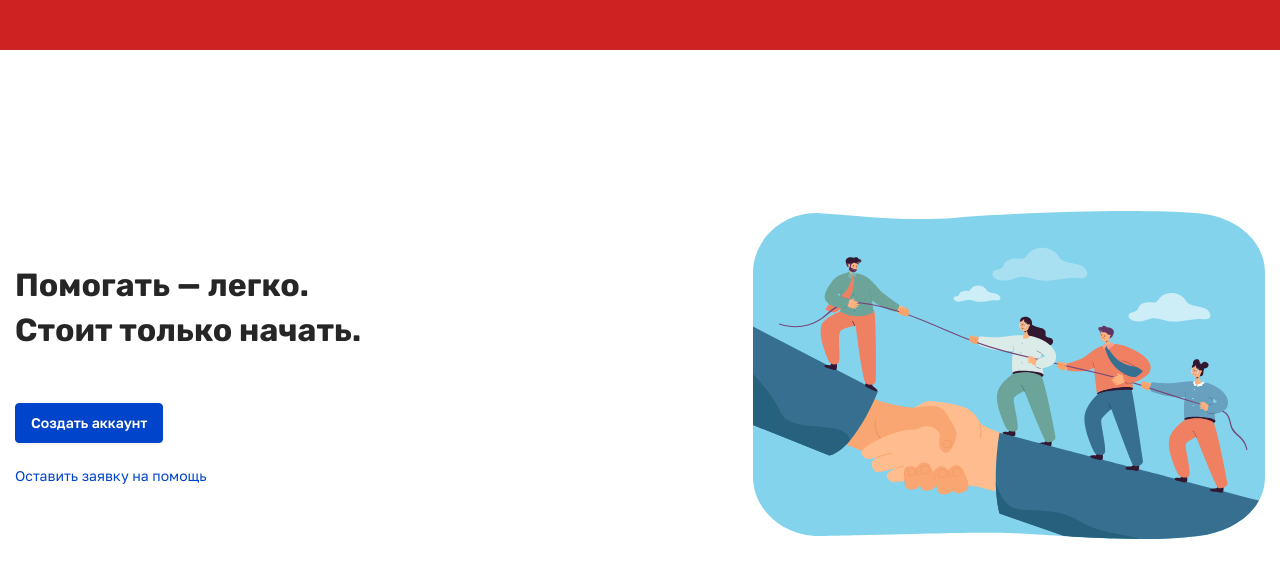
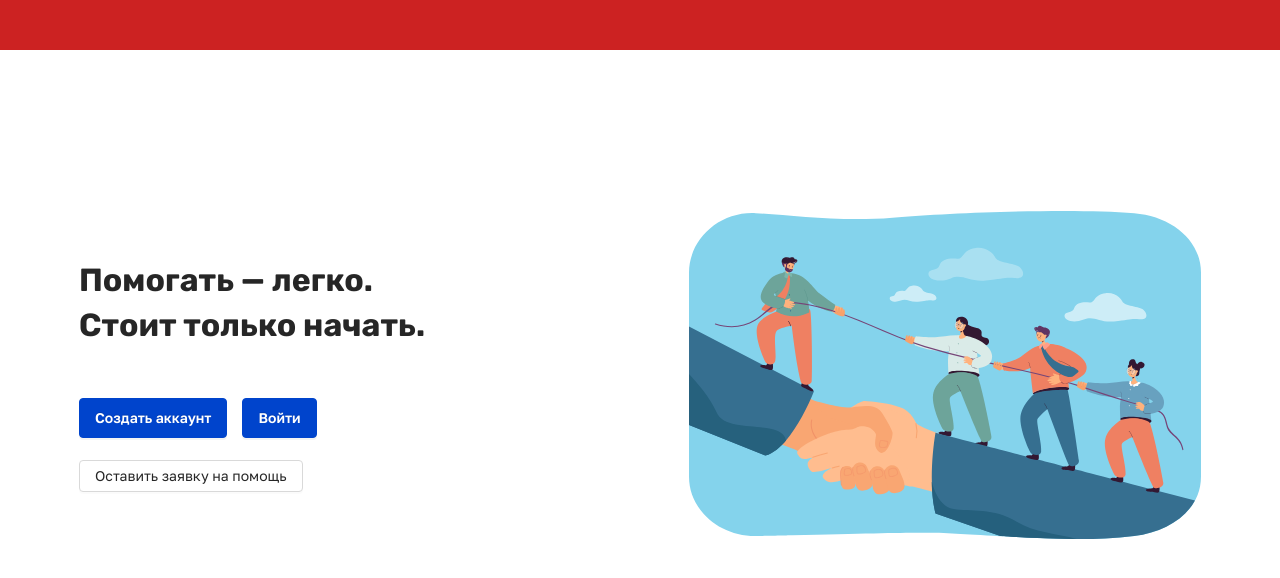
Before and after one commit to RTUITLab/MoscowCityHack-Front, a Next.js app: page / in a window 1280 px wide. Shown: the top 578 px of the page. Built offline with nearby package versions, Linux system fonts and the light colour scheme.

Commit message:
add login button + style fix

```diff
--- a/pages/index.js
+++ b/pages/index.js
@@ -35,11 +35,22 @@ export default function IndexPage() {
         size={'large'}>
         Создать аккаунт
        </Button>
+       <Button
+        style={{ marginLeft: '15px' }}
+        onClick={() => {
+         router.push('/login');
+        }}
+        type={'primary'}
+        size={'large'}>
+        Войти
+       </Button>
        <br />
        <br />
-       <Link href={'/form/create'} type={'primary'} size={'large'}>
-        Оставить заявку на помощь
-       </Link>
+       <Button type="default">
+        <Link href={'/form/create'} type={'primary'} size={'large'}>
+         Оставить заявку на помощь
+        </Link>
+       </Button>
       </div>
      </div>
      <div className={st.imageContainer}>
--- a/styles/index.module.scss
+++ b/styles/index.module.scss
@@ -2,7 +2,7 @@
  .contentContainer {
   display: flex;
   justify-content: space-between;
-		width: 100%;
+  width: 90%;
   max-width: 1500px;
   align-items: center;
   padding: 15px;
```
Lines whose indentation alone changed are shown as unchanged.
